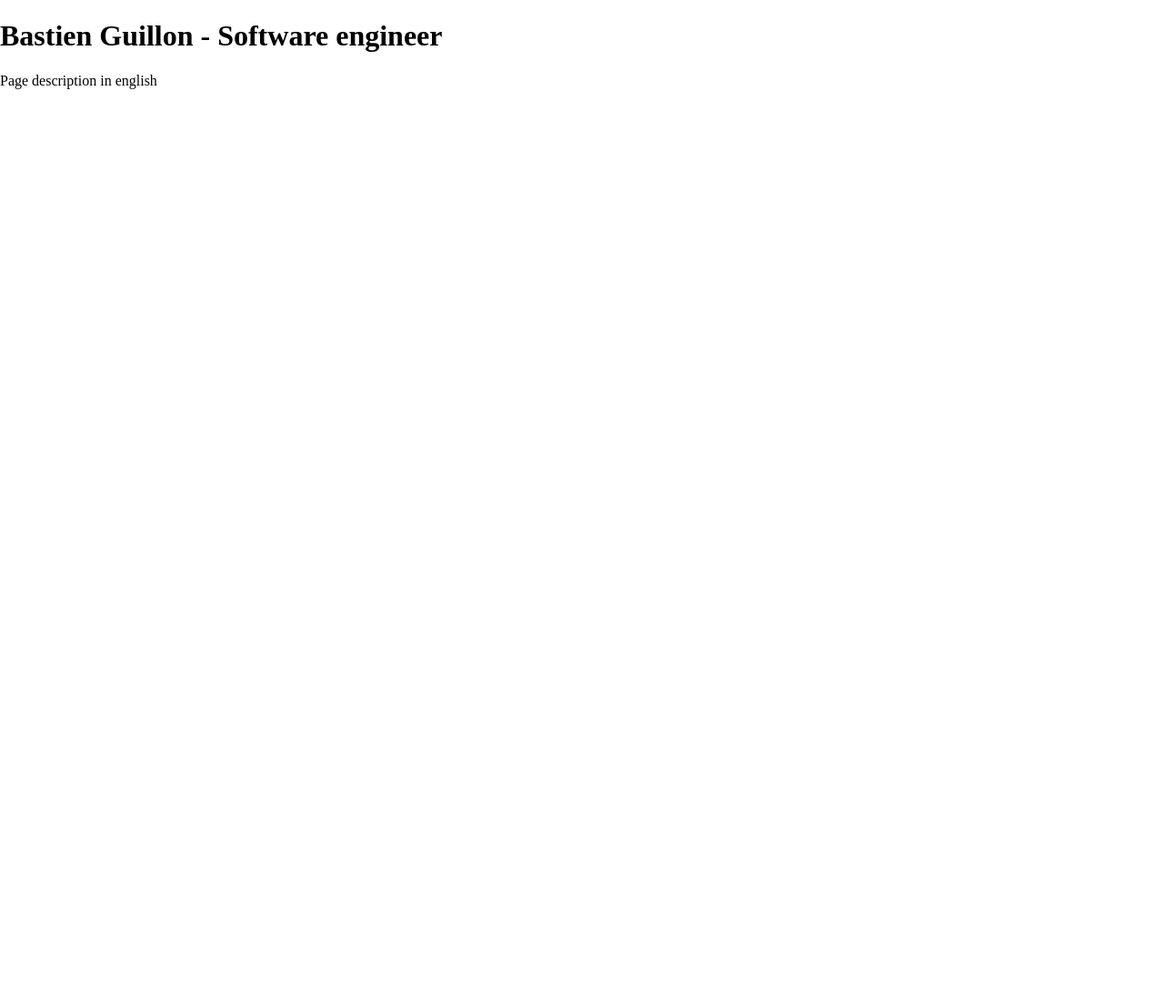
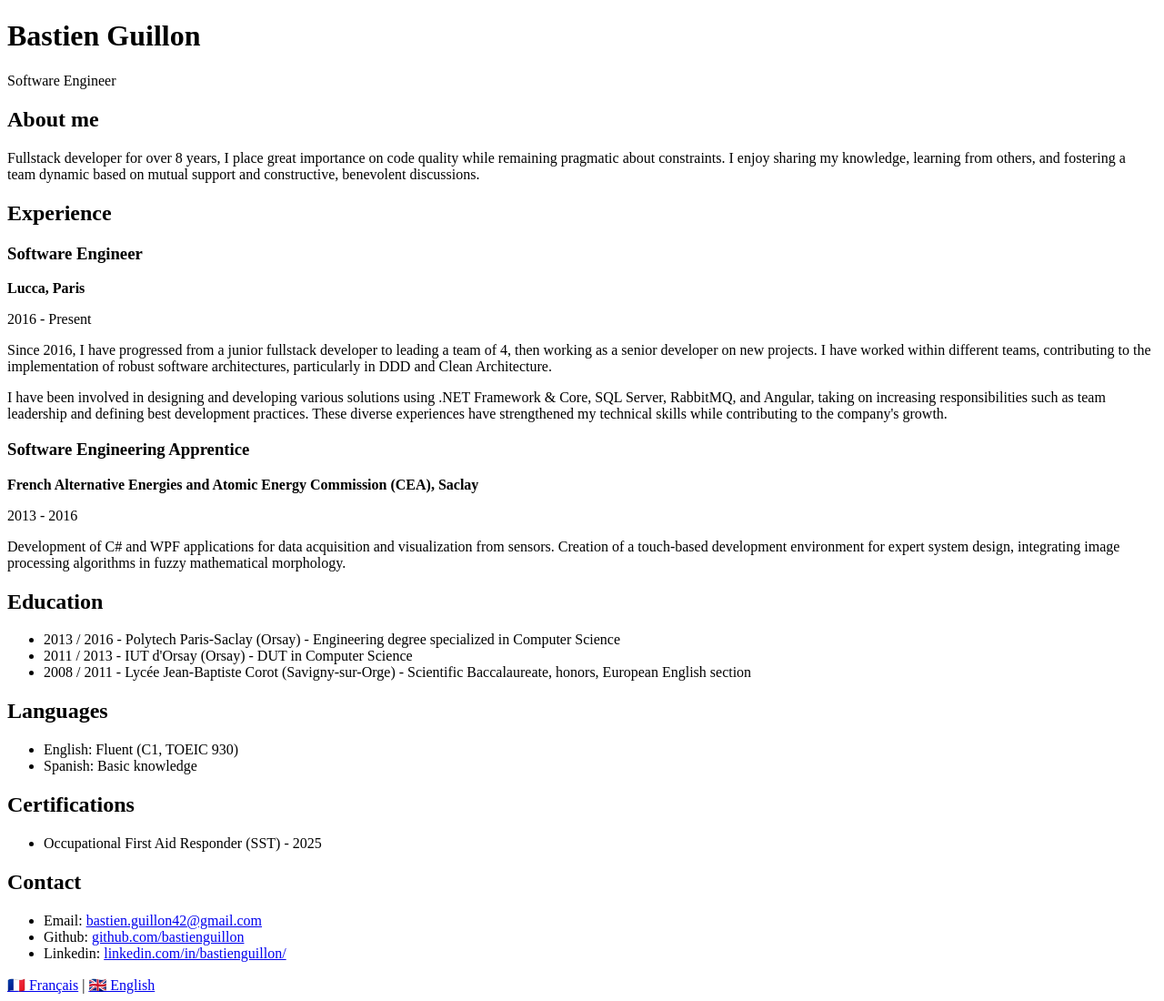
Before and after one commit to bastienguillon/bastienguillon.github.io, an Astro site: page /en in a window 1280 px wide. Shown: the whole page at 91% size. Before the commit the page ends 821 px from the top, so only its background shows below. Built offline with nearby package versions, Linux system fonts and the light colour scheme; Astro itself is replaced by a stand-in of ours.

Commit message:
feat: add all resume content & translations

```diff
--- a/src/assets/translations.json
+++ b/src/assets/translations.json
@@ -1,14 +1,142 @@
 {
     "en": {
         "page": {
-            "title": "Bastien Guillon - Software engineer",
-            "description": "Page description in english"
+            "title": "Bastien Guillon - Software Engineer",
+            "description": "Page description in English"
+        },
+        "title": "Bastien Guillon",
+        "subtitle": "Software Engineer",
+        "introduction": {
+            "title": "About me",
+            "description": "Fullstack developer for over 8 years, I place great importance on code quality while remaining pragmatic about constraints. I enjoy sharing my knowledge, learning from others, and fostering a team dynamic based on mutual support and constructive, benevolent discussions."
+        },
+        "workExperience": {
+            "title": "Experience",
+            "lucca": {
+                "title": "Software Engineer",
+                "location": "Lucca, Paris",
+                "time": "2016 - Present",
+                "description": "<p>Since 2016, I have progressed from a junior fullstack developer to leading a team of 4, then working as a senior developer on new projects. I have worked within different teams, contributing to the implementation of robust software architectures, particularly in DDD and Clean Architecture.</p><p>I have been involved in designing and developing various solutions using .NET Framework & Core, SQL Server, RabbitMQ, and Angular, taking on increasing responsibilities such as team leadership and defining best development practices. These diverse experiences have strengthened my technical skills while contributing to the company's growth.</p>"
+            },
+            "cea": {
+                "title": "Software Engineering Apprentice",
+                "location": "French Alternative Energies and Atomic Energy Commission (CEA), Saclay",
+                "time": "2013 - 2016",
+                "description": "<p>Development of C# and WPF applications for data acquisition and visualization from sensors. Creation of a touch-based development environment for expert system design, integrating image processing algorithms in fuzzy mathematical morphology.</p>"
+            }
+        },
+        "education": {
+            "title": "Education",
+            "polytech": {
+                "title": "2013 / 2016 - Polytech Paris-Saclay (Orsay) - Engineering degree specialized in Computer Science"
+            },
+            "dut": {
+                "title": "2011 / 2013 - IUT d'Orsay (Orsay) - DUT in Computer Science"
+            },
+            "bac": {
+                "title": "2008 / 2011 - Lycée Jean-Baptiste Corot (Savigny-sur-Orge) - Scientific Baccalaureate, honors, European English section"
+            }
+        },
+        "languages": {
+            "title": "Languages",
+            "english": {
+                "title": "English:",
+                "description": "Fluent (C1, TOEIC 930)"
+            },
+            "spanish": {
+                "title": "Spanish:",
+                "description": "Basic knowledge"
+            }
+        },
+        "certifications": {
+            "title": "Certifications",
+            "sst": "Occupational First Aid Responder (SST) - 2025"
+        },
+        "contact": {
+            "title": "Contact",
+            "mail": {
+                "title": "Email:"
+            },
+            "github": {
+                "title": "Github:",
+                "url": "https://github.com/bastienguillon",
+                "linkText": "github.com/bastienguillon"
+            },
+            "linkedin": {
+                "title": "Linkedin:",
+                "url": "https://linkedin.com/in/bastienguillon",
+                "linkText": "linkedin.com/in/bastienguillon/"
+            }
         }
     },
     "fr": {
         "page": {
             "title": "Bastien Guillon - Ingénieur logiciel",
             "description": "Description de la page en français"
+        },
+        "title": "Bastien Guillon",
+        "subtitle": "Ingénieur logiciel",
+        "introduction": {
+            "title": "À propos",
+            "description": "Développeur fullstack depuis plus de 8 ans, j'accorde une grande importance à la qualité du code tout en restant pragmatique face aux contraintes. J'aime partager mes connaissances, apprendre des autres et contribuer à une dynamique d'équipe basée sur l'entraide et le débat bienveillant et constructif."
+        },
+        "workExperience": {
+            "title": "Expérience",
+            "lucca": {
+                "title": "Ingénieur logiciel",
+                "location": "Lucca, Paris",
+                "time": "2016 - Présent",
+                "description": "<p>Depuis 2016, j'ai évolué de développeur fullstack junior à lead d'une équipe de 4 personnes, puis en tant que développeur senior sur de nouveaux projets. J'ai travaillé au sein de différentes équipes, contribuant à la mise en place d'architectures logicielles robustes, notamment en DDD et Clean Architecture.</p><p>J'ai participé à la conception et au développement de solutions variées utilisant .NET Framework & Core, SQL Server, RabbitMQ et Angular, et j'ai pris en charge des responsabilités croissantes, telles que l'encadrement de l'équipe et la définition de bonnes pratiques de développement. Cette diversité d'expériences m'a permis de renforcer mes compétences techniques tout en contribuant à la croissance de l'entreprise.</p>"
+            },
+            "cea": {
+                "title": "Apprenti ingénieur logiciel",
+                "location": "Commissariat à l'Energie Atomique et aux énergies alternatives (CEA), Saclay",
+                "time": "2013 - 2016",
+                "description": "<p>Développement d'applications en C# et WPF pour l'acquisition et la visualisation de données issues de capteurs. Création d'un environnement de développement tactile pour la conception de systèmes experts, intégrant des algorithmes de traitement d'image en morphologie mathématique floue.</p>"
+            }
+        },
+        "education": {
+            "title": "Formation",
+            "polytech": {
+                "title": "2013 / 2016 - Polytech Paris-Saclay (Orsay) - Diplôme d'ingénieur spécialisé en Informatique"
+            },
+            "dut": {
+                "title": "2011 / 2013 - IUT d'Orsay (Orsay) - DUT Informatique"
+            },
+            "bac": {
+                "title": "2008 / 2011 - Lycée Jean-Baptiste Corot (Savigny-sur-Orge) - Bac S, mention Bien, section européenne anglais"
+            }
+        },
+        "languages": {
+            "title": "Langues",
+            "english": {
+                "title": "Anglais :",
+                "description": "Courant (C1, TOEIC 930)"
+            },
+            "spanish": {
+                "title": "Espagnol :",
+                "description": "Notions"
+            }
+        },
+        "certifications": {
+            "title": "Certifications",
+            "sst": "Sauveteur Secouriste du Travail (SST) - 2025"
+        },
+        "contact": {
+            "title": "Contact",
+            "mail": {
+                "title": "Email :"
+            },
+            "github": {
+                "title": "Github :",
+                "url": "https://github.com/bastienguillon",
+                "linkText": "github.com/bastienguillon"
+            },
+            "linkedin": {
+                "title": "Linkedin :",
+                "url": "https://linkedin.com/in/bastienguillon",
+                "linkText": "linkedin.com/in/bastienguillon/"
+            }
         }
     }
 }
--- a/src/components/Layout.astro
+++ b/src/components/Layout.astro
@@ -9,16 +9,117 @@ const t = getTranslations(lang);
 <html lang="en">
 	<SEO lang={lang} />
 	<body>
-		<h1>{t.page.title}</h1>
-		<p>{t.page.description}</p>
+		<main>
+			<header>
+				<h1>{t.title}</h1>
+				<p>{t.subtitle}</p>
+			</header>
+
+			<section aria-labelledby="about-me">
+				<h2 id="about-me">{t.introduction.title}</h2>
+				<p>{t.introduction.description}</p>
+			</section>
+
+			<!-- Work experience -->
+			<section aria-labelledby="experience">
+				<h2 id="experience">{t.workExperience.title}</h2>
+				<!-- Lucca  -->
+				<article>
+					<h3>{t.workExperience.lucca.title}</h3>
+					<p>
+						<strong>{t.workExperience.lucca.location}</strong>
+					</p>
+					<p>{t.workExperience.lucca.time}</p>
+					<p set:html={t.workExperience.lucca.description} />
+				</article>
+				<!-- CEA -->
+				<article>
+					<h3>{t.workExperience.cea.title}</h3>
+					<p>
+						<strong>{t.workExperience.cea.location}</strong>
+					</p>
+					<p>{t.workExperience.cea.time}</p>
+					<p set:html={t.workExperience.cea.description} />
+				</article>
+			</section>
+
+			<!-- Education -->
+			<section aria-labelledby="education">
+				<h2 id="education">{t.education.title}</h2>
+				<ul>
+					<li>{t.education.polytech.title}</li>
+					<li>{t.education.dut.title}</li>
+					<li>{t.education.bac.title}</li>
+				</ul>
+			</section>
+
+			<!-- Languages -->
+			<section aria-labelledby="languages">
+				<h2 id="languages">{t.languages.title}</h2>
+				<ul>
+					<li>
+						{t.languages.english.title}
+						{t.languages.english.description}
+					</li>
+					<li>
+						{t.languages.spanish.title}
+						{t.languages.spanish.description}
+					</li>
+				</ul>
+			</section>
+
+			<!-- Certifications -->
+			<section aria-labelledby="certifications">
+				<h2 id="certifications">{t.certifications.title}</h2>
+				<ul>
+					<li>{t.certifications.sst}</li>
+				</ul>
+			</section>
+
+			<!-- Contact -->
+			<section aria-labelledby="contact">
+				<h2 id="contact">{t.contact.title}</h2>
+				<ul>
+					<li>
+						{t.contact.mail.title}
+						<a id="email"></a>
+					</li>
+					<li>
+						{t.contact.github.title}
+						<a href={t.contact.github.url}
+							>{t.contact.github.linkText}</a
+						>
+					</li>
+					<li>
+						{t.contact.linkedin.title}
+						<a href={t.contact.linkedin.url}
+							>{t.contact.linkedin.linkText}</a
+						>
+					</li>
+				</ul>
+			</section>
+
+			<!-- Lang -->
+			<footer>
+				<nav aria-label="Language selection">
+					<a href="/fr/">🇫🇷 Français</a> | <a href="/en/"
+						>🇬🇧 English</a
+					>
+				</nav>
+			</footer>
+		</main>
+
+		<script>
+			// Email obfuscation
+			document.addEventListener("DOMContentLoaded", () => {
+				const user = "bastien.guillon42";
+				const domain = "gmail.com";
+				const emailElement = document.getElementById("email")!;
+				emailElement.textContent = `${user}@${domain}`;
+				emailElement.setAttribute("href", `mailto:${user}@${domain}`);
+			});
+		</script>
 	</body>
 </html>
 
-<style>
-	html,
-	body {
-		margin: 0;
-		width: 100%;
-		height: 100%;
-	}
-</style>
+<style></style>
```
